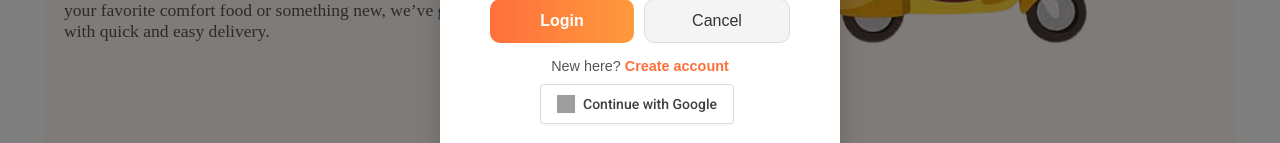
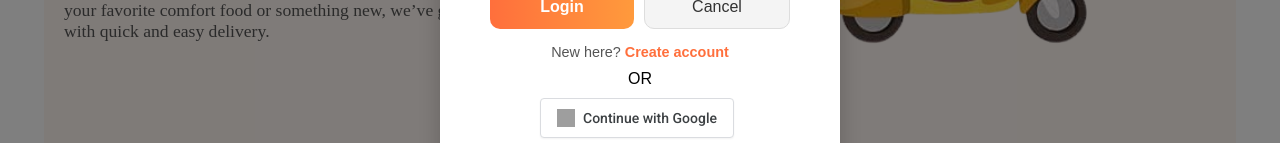
Before and after one commit to Sagnik-2707/EatEasy, a React (Vite) app in the folder frontend/: page / in a window 1280 px wide. Both pictures are taken after a click on the button "Log In". Shown: the part 425-568 px from the top of the page. Built offline with nearby package versions, Linux system fonts and the light colour scheme; no server answers; grey boxes are pictures that could not be loaded.

Commit message:
Added OR

```diff
--- a/frontend/src/App.css
+++ b/frontend/src/App.css
@@ -415,3 +415,6 @@ body{
   height: 18px;
   width: 18px;
 }
+.or{
+  margin-top: 10px;
+}
--- a/frontend/src/components/Navbar.jsx
+++ b/frontend/src/components/Navbar.jsx
@@ -158,6 +158,9 @@ function Navbar() {
                 </>
               )}
             </p>
+            <div className="or">
+              <span>OR</span>
+            </div>
             <div className="google-login">
                 <button
                   onClick={() => {
--- a/frontend/src/pages/UserPage.jsx
+++ b/frontend/src/pages/UserPage.jsx
@@ -191,6 +191,9 @@ function UserPage({ addOrder }) {
                 </>
               )}
             </p>
+            <div className="or">
+              <span>OR</span>
+            </div>
             <div className="google-login">
                 <button
                   onClick={() => {
```
